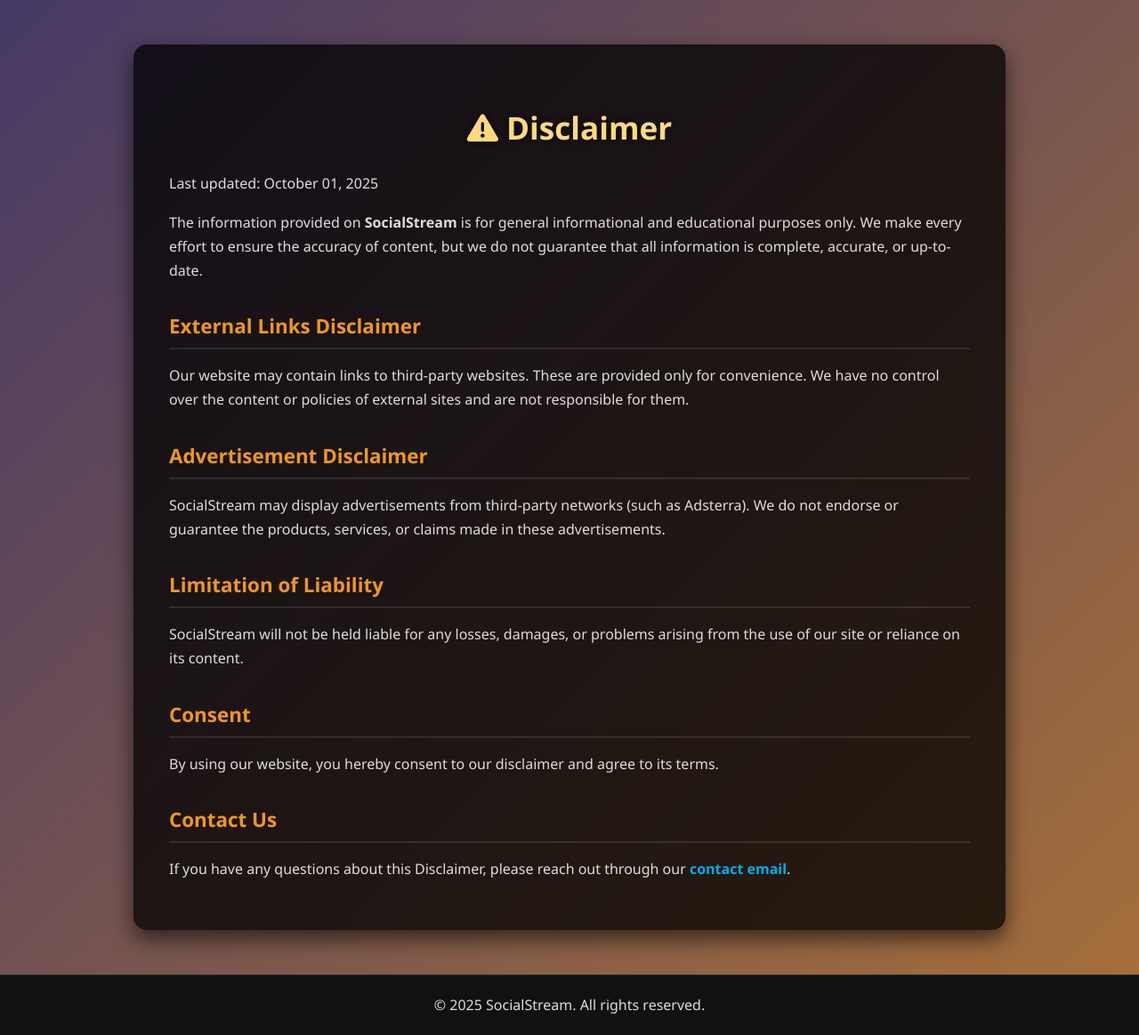
After one commit to Jawadahmad9938/StreamSnatcher, a Flask app: template templates/disclaimer.html in a window 1280 px wide. The commit adds this page. Shown: the whole page at 89% size. Run offline with Flask 3, Linux system fonts and the light colour scheme; the template is opened without the code that fills it, so the values that code supplies are empty.

Commit message:
privacy & disclaimer pages

```diff
--- /dev/null
+++ b/templates/disclaimer.html
@@ -0,0 +1,140 @@
+<!DOCTYPE html>
+<html lang="en">
+<head>
+  <meta charset="UTF-8" />
+  <meta name="viewport" content="width=device-width, initial-scale=1.0" />
+  <title>Disclaimer - SocialStream</title>
+  <link rel="stylesheet" href="https://cdnjs.cloudflare.com/ajax/libs/font-awesome/6.5.0/css/all.min.css">
+  <style>
+    body {
+      font-family: "Segoe UI", Tahoma, Geneva, Verdana, sans-serif;
+      background: linear-gradient(135deg, #009ffd, #2a2a72, #f09819);
+      background-size: 400% 400%;
+      animation: gradientShift 15s ease infinite;
+      color: #fff;
+      margin: 0;
+      padding: 0;
+      line-height: 1.7;
+    }
+
+    @keyframes gradientShift {
+      0% { background-position: 0% 50%; }
+      50% { background-position: 100% 50%; }
+      100% { background-position: 0% 50%; }
+    }
+
+    main {
+      max-width: 900px;
+      margin: 50px auto;
+      padding: 40px;
+      background: rgba(0,0,0,0.75);
+      border-radius: 15px;
+      box-shadow: 0 10px 25px rgba(0,0,0,0.6);
+      backdrop-filter: blur(6px);
+    }
+
+    h1 {
+      font-size: 2.2rem;
+      text-align: center;
+      margin-bottom: 20px;
+      color: #ffda79;
+      text-shadow: 0 0 10px rgba(0,0,0,0.8);
+    }
+
+    h2 {
+      color: #f09819;
+      margin-top: 30px;
+      margin-bottom: 10px;
+      font-size: 1.4rem;
+      border-bottom: 2px solid rgba(255,255,255,0.1);
+      padding-bottom: 5px;
+    }
+
+    p {
+      color: #ddd;
+      font-size: 1rem;
+      margin-bottom: 15px;
+    }
+
+    a {
+      color: #00aced;
+      text-decoration: none;
+      font-weight: 600;
+    }
+
+    a:hover {
+      text-decoration: underline;
+    }
+
+    footer {
+      background: #111;
+      color: #aaa;
+      text-align: center;
+      padding: 20px;
+      margin-top: 40px;
+      font-size: 14px;
+      border-top: 1px solid rgba(255,255,255,0.1);
+    }
+
+    footer p {
+      margin: 0;
+    }
+
+    @media (max-width: 600px) {
+      main {
+        margin: 20px;
+        padding: 25px;
+      }
+      h1 {
+        font-size: 1.8rem;
+      }
+      h2 {
+        font-size: 1.2rem;
+      }
+    }
+  </style>
+</head>
+<body>
+  <main>
+    <h1><i class="fas fa-exclamation-triangle"></i> Disclaimer</h1>
+    <p>Last updated: October 01, 2025</p>
+
+    <p>
+      The information provided on <strong>SocialStream</strong> is for general informational and educational purposes only.
+      We make every effort to ensure the accuracy of content, but we do not guarantee that all information is complete, accurate, or up-to-date.
+    </p>
+
+    <h2>External Links Disclaimer</h2>
+    <p>
+      Our website may contain links to third-party websites. These are provided only for convenience.
+      We have no control over the content or policies of external sites and are not responsible for them.
+    </p>
+
+    <h2>Advertisement Disclaimer</h2>
+    <p>
+      SocialStream may display advertisements from third-party networks (such as Adsterra).
+      We do not endorse or guarantee the products, services, or claims made in these advertisements.
+    </p>
+
+    <h2>Limitation of Liability</h2>
+    <p>
+      SocialStream will not be held liable for any losses, damages, or problems arising from the use of our site or reliance on its content.
+    </p>
+
+    <h2>Consent</h2>
+    <p>
+      By using our website, you hereby consent to our disclaimer and agree to its terms.
+    </p>
+
+    <h2>Contact Us</h2>
+    <p>
+      If you have any questions about this Disclaimer, please reach out through our
+      <a href="mailto:contact@socialstream.com">contact email</a>.
+    </p>
+  </main>
+
+  <footer>
+    <p>© 2025 SocialStream. All rights reserved.</p>
+  </footer>
+</body>
+</html>
--- a/templates/index.html
+++ b/templates/index.html
@@ -515,6 +515,11 @@
           <i class="fab fa-linkedin-in"></i> LinkedIn
         </a>
       </div>
+      <p>
+        <a href="privacy.html">Privacy Policy</a> |
+        <a href="disclaimer.html">Disclaimer</a>
+      </p>
+
     </footer>
 
     <script>
```
Also changed, not shown: templates/privacy.html (added, +139 -0 lines).
